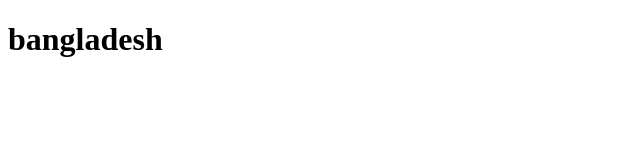
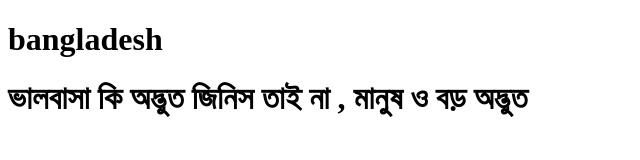
Before and after one commit to jahidhassanmunna/my-portfolio, a plain HTML site: page index.html in a window 1280 px wide. Shown: the whole page, without its empty margins (0-640 px from the left). Drawn offline with Linux system fonts and the light colour scheme.

Commit message:
learned code

```diff
--- a/index.html
+++ b/index.html
@@ -5,5 +5,6 @@
     </title>
     <body>
         <h1>bangladesh</h1>
+        <h1>ভালবাসা কি অদ্ভুত জিনিস তাই না , মানুষ  ও বড় অদ্ভুত</h1>
     </body>
 </html>
```
